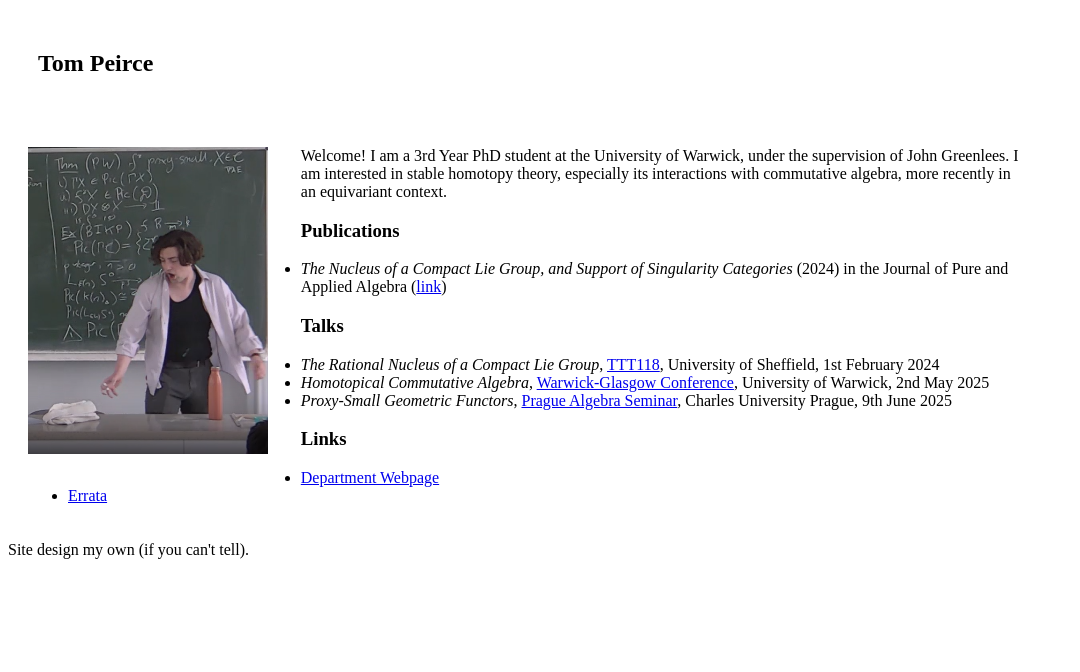
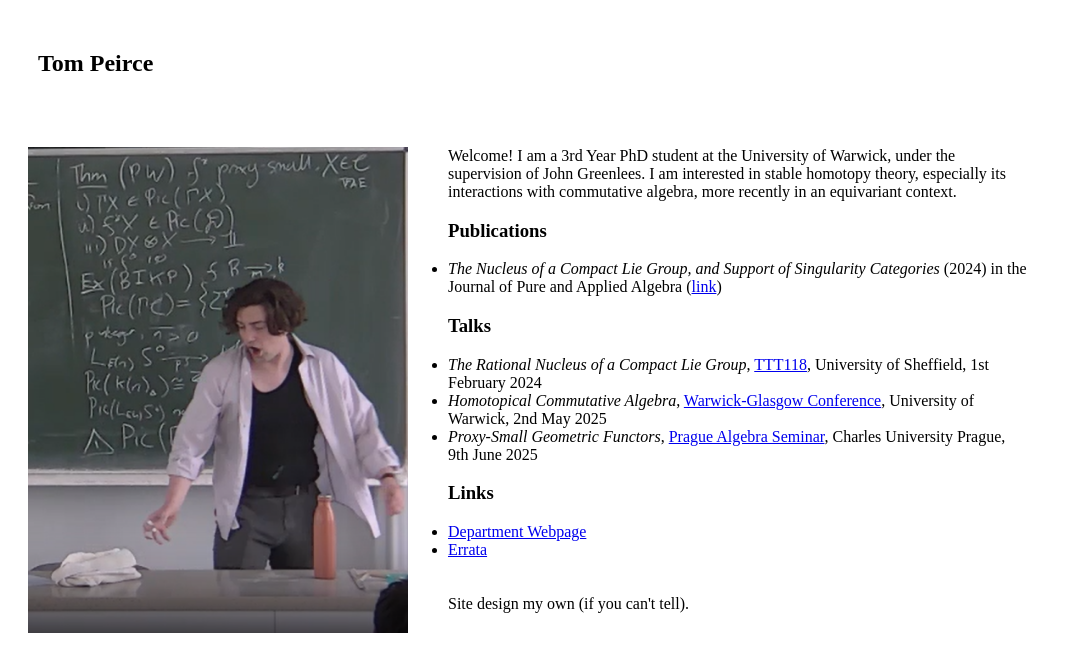
Before and after one commit to tmprce/tmprce.github.io, a plain HTML site: page index.html in a window 1280 px wide. Shown: the whole page, without its empty margins (0-1080 px from the left). Drawn offline with Linux system fonts and the light colour scheme.

Commit message:
min width

```diff
--- a/index.html
+++ b/index.html
@@ -3,7 +3,7 @@
 <body>
 <h2 style="padding:30px">Tom Peirce</h2>
 <div class = "row">
-	<div class = "column" style="width:20%; float:left; padding:20px">
+	<div class = "column" style="width:20%; min-width:400px; float:left; padding:20px">
 		<img src="media/actionshot.png" alt="Action Shot: Seminar at UK Prague" style="width:95%">
 	</div>
 	<div class = "column" style="max-width:1000px; padding:20px">
```
